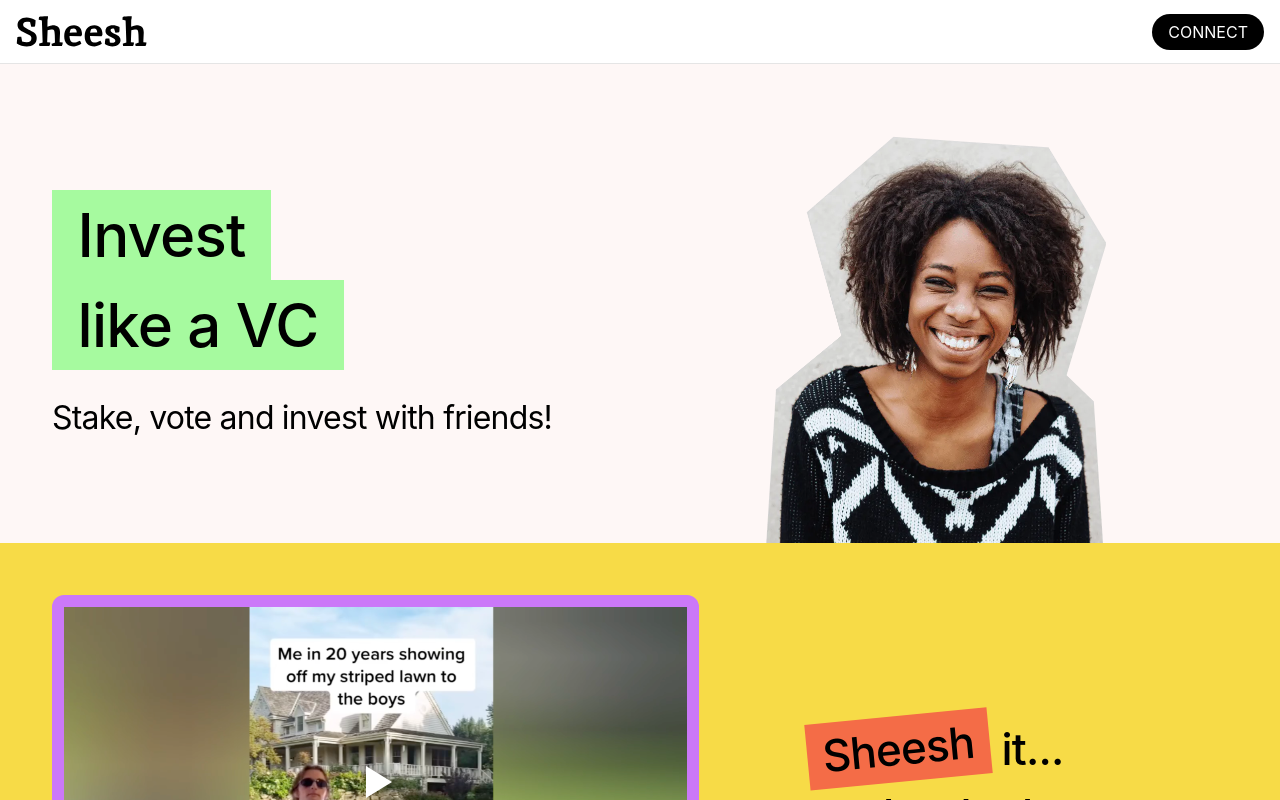
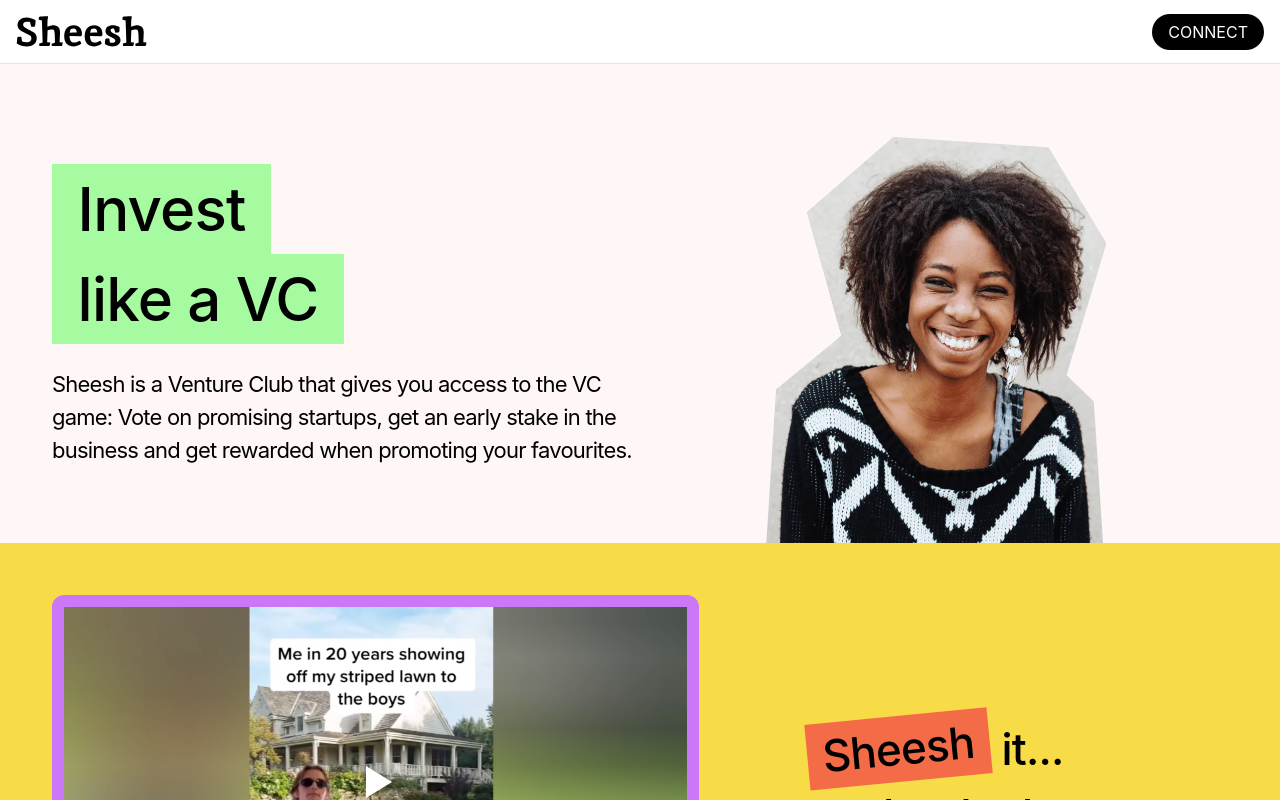
Before and after one commit to mccaine/web3-investment-club, a Next.js app: page / in a window 1280 px wide. Shown: the top 800 px of the page. Built offline with nearby package versions, Linux system fonts and the light colour scheme.

Commit message:
Update here text

```diff
--- a/src/components/typography.tsx
+++ b/src/components/typography.tsx
@@ -45,23 +45,23 @@
 `;
 
 const subTitleSmall = css`
-  font-size: 18px;
+  font-size: 14px;
   @media ${device.md} {
-    font-size: 24px;
+    font-size: 16px;
   }
 `;
 
 const subTitleMedium = css`
-  font-size: 24px;
+  font-size: 18px;
   @media ${device.md} {
-    font-size: 32px;
+    font-size: 22px;
   }
 `;
 
 const subTitleLarge = css`
-  font-size: 32px;
+  font-size: 20px;
   @media ${device.md} {
-    font-size: 44px;
+    font-size: 22px;
   }
 `;
 
--- a/src/containers/PageHome/SectionHero.tsx
+++ b/src/containers/PageHome/SectionHero.tsx
@@ -26,7 +26,10 @@
             </Title>
           </TitleWrapper>
           <SubTitleWrapper>
-            <SubTitle>Stake, vote and invest with friends!</SubTitle>
+            <SubTitle size="medium">
+              Sheesh is a Venture Club that gives you access to the VC game: Vote on promising startups, get an early
+              stake in the business and get rewarded when promoting your favourites.
+            </SubTitle>
           </SubTitleWrapper>
         </Box>
         <Box>
```
